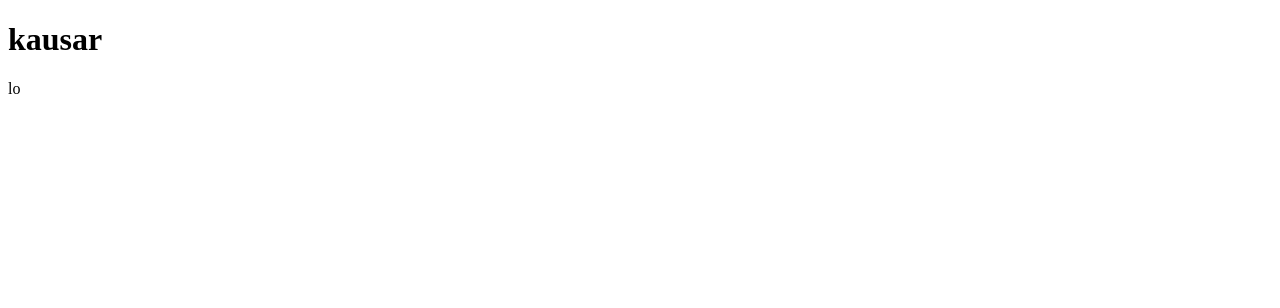
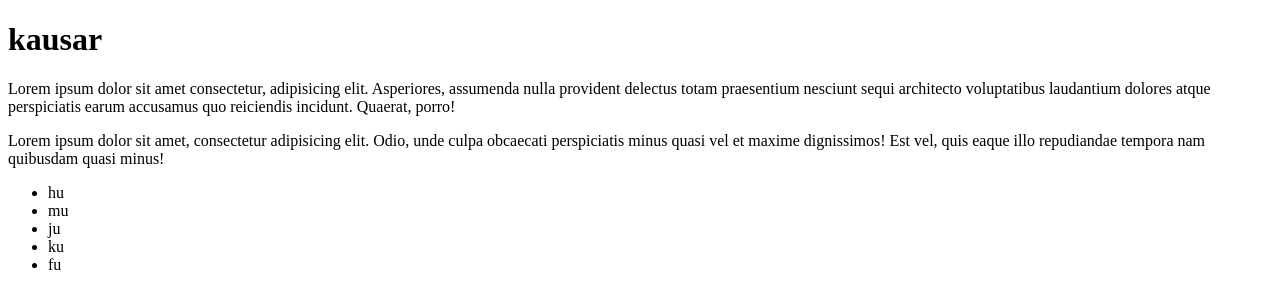
Before and after one commit to Kausar9746/test-website, a plain HTML site: page index.html in a window 1280 px wide. Drawn offline with Linux system fonts and the light colour scheme.

Commit message:
first commit

```diff
--- a/index.html
+++ b/index.html
@@ -7,6 +7,16 @@
 </head>
 <body>
     <h1>kausar</h1>
-    <p>lo</p>
+    <p>Lorem ipsum dolor sit amet consectetur, adipisicing elit. Asperiores, assumenda nulla provident delectus totam praesentium nesciunt sequi architecto voluptatibus laudantium dolores atque perspiciatis earum accusamus quo reiciendis incidunt. Quaerat, porro!</p>
+
+    <p>Lorem ipsum dolor sit amet, consectetur adipisicing elit. Odio, unde culpa obcaecati perspiciatis minus quasi vel et maxime dignissimos! Est vel, quis eaque illo repudiandae tempora nam quibusdam quasi minus!</p>
+
+    <ul>
+        <li>hu</li>
+        <li>mu</li>
+        <li>ju</li>
+        <li>ku</li>
+        <li>fu</li>
+    </ul>
 </body>
 </html>
```
